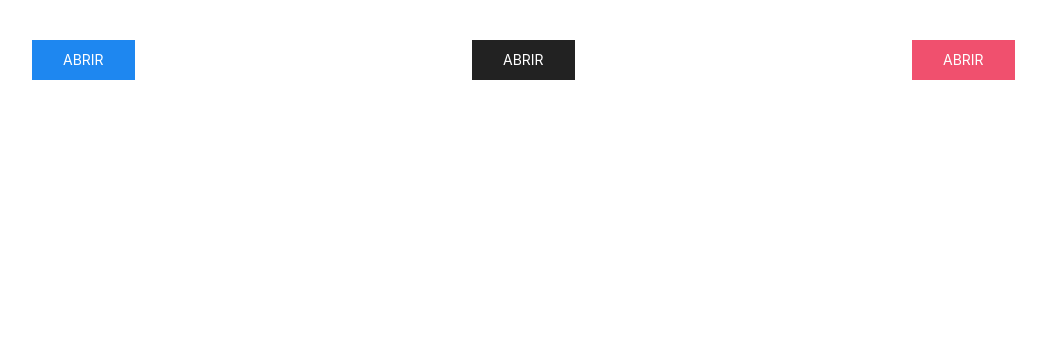
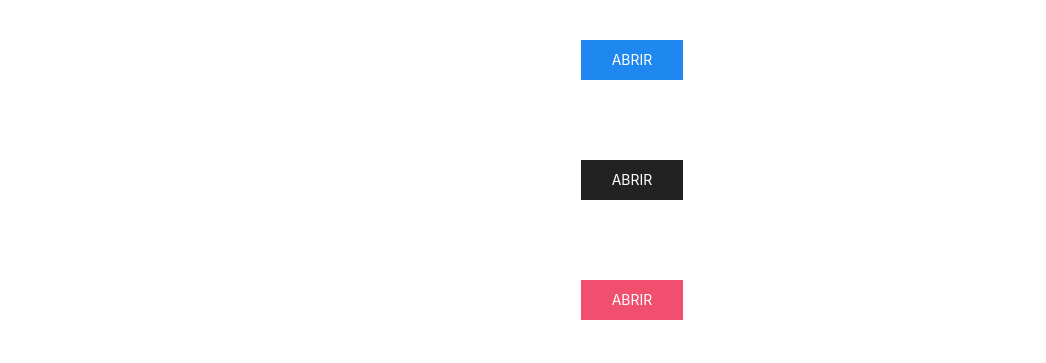
Before and after one commit to luzuriagamartin/modals, a plain HTML site: page index.html in a window 1280 px wide. Shown: the whole page, without its empty margins (8-1054 px from the left). Drawn offline with nearby package versions, Linux system fonts and the light colour scheme.

Commit message:
CSS and grid update

```diff
--- /dev/null
+++ b/css/style.css
@@ -0,0 +1,5 @@
+body{
+    display: flex;
+    justify-content: center;
+
+}
--- a/index.html
+++ b/index.html
@@ -3,12 +3,12 @@
     <head>
         <meta charset="UTF-8">
         <meta name="viewport" content="width=device-width, initial-scale=1.0">
+        <link rel="stylesheet" href="css/style.css">
         <link rel="stylesheet" href="https://cdn.jsdelivr.net/npm/uikit@3.5.7/dist/css/uikit.min.css" />
         <title>Ejemplos de Modals</title>
     </head>
-<body>
-
-<div class="uk-column-1-3">
+    <body class="uk-width-1-1@m">
+    <div>
     <div class="uk-card uk-background-default uk-card-body">
         <a class="uk-button uk-button-primary" href="#modal-overflow" uk-toggle>Abrir</a>
     </div>
@@ -34,6 +34,7 @@
             </div>
         </div>
     </div>
+
 
     <div class="uk-card uk-background-default uk-card-body">
         <a class="uk-button uk-button-secondary" href="#modal-full" uk-toggle>Abrir</a>
@@ -64,9 +65,9 @@
     </div>
     </div>
 
+
     <script src="https://cdn.jsdelivr.net/npm/uikit@3.5.7/dist/js/uikit.min.js"></script>
     <script src="https://cdn.jsdelivr.net/npm/uikit@3.5.7/dist/js/uikit-icons.min.js"></script>
-
     </body>
     </html>
 
```
Lines whose indentation alone changed are shown as unchanged.
